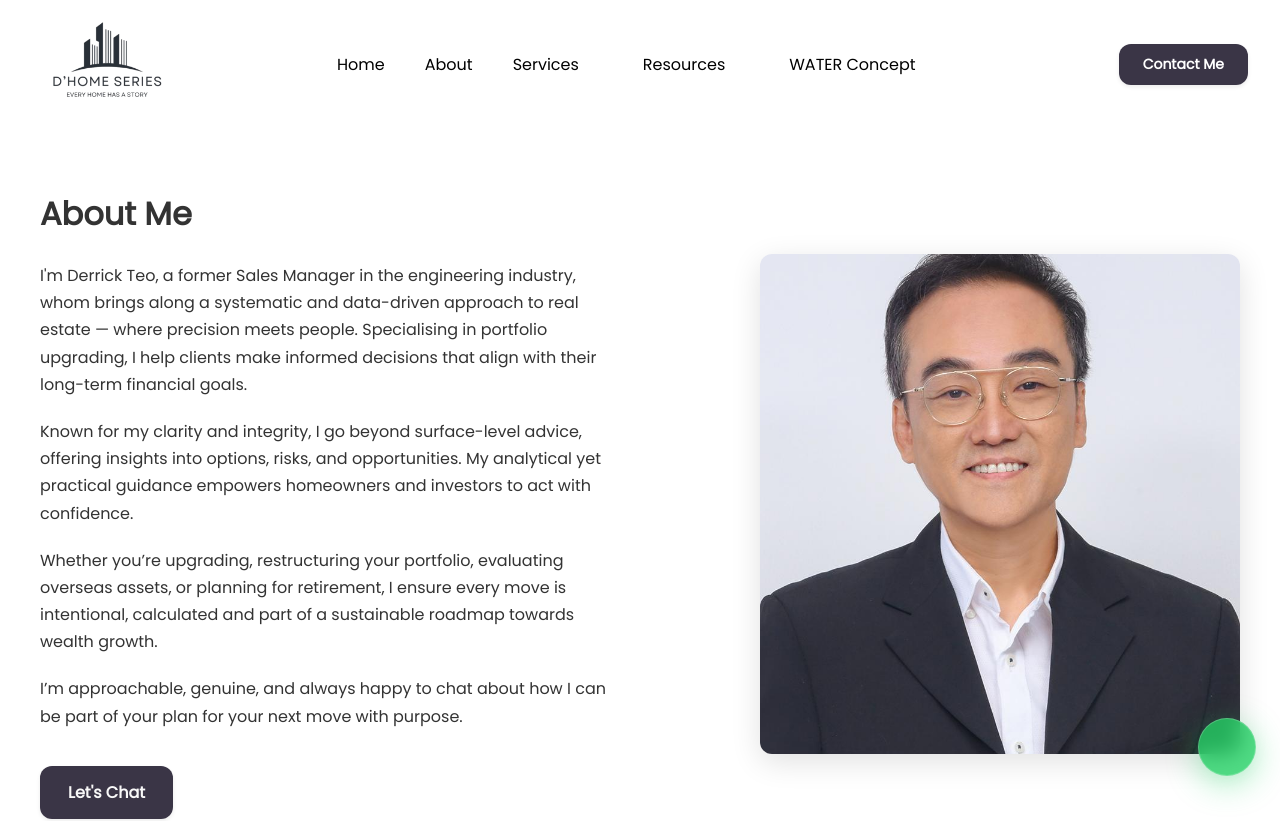
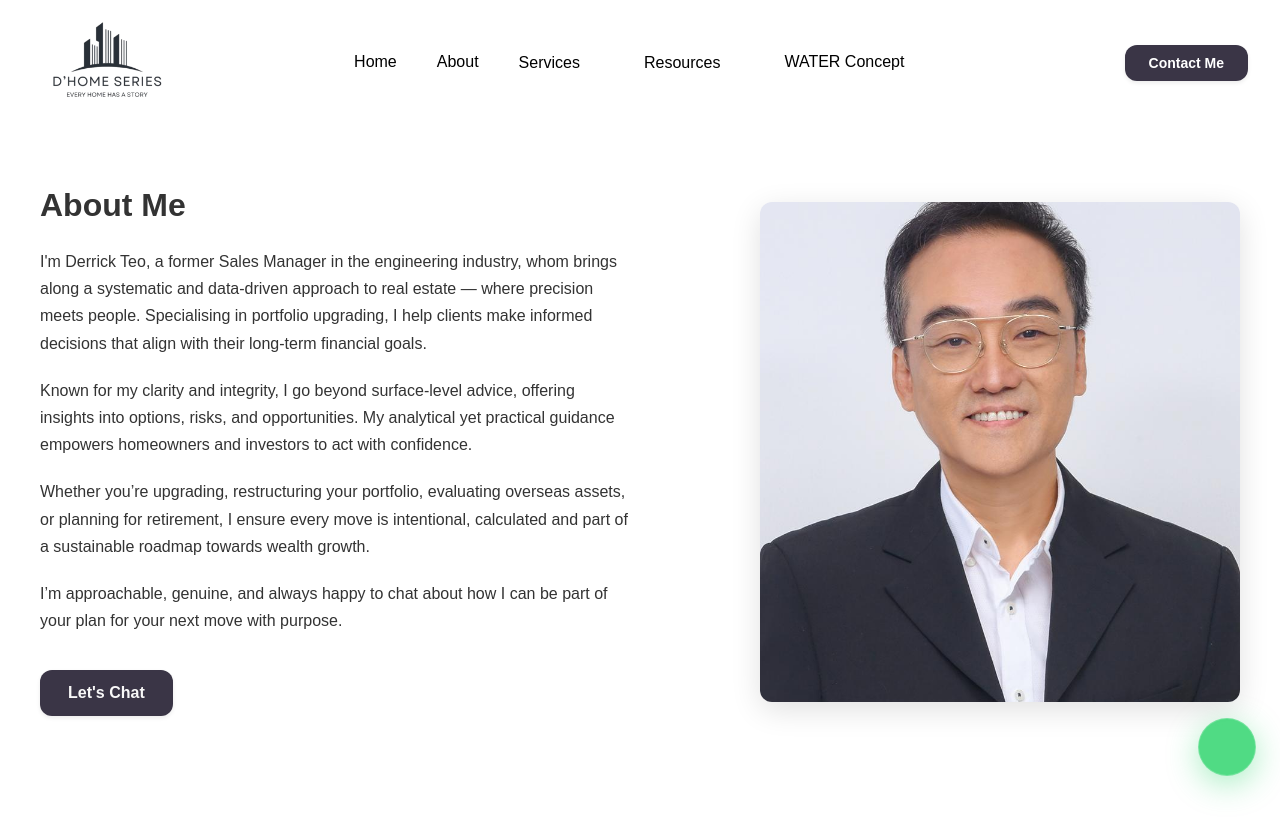
Before and after one commit to ch103-thc/derrick-properties, a SvelteKit app: page / in a window 1280 px wide. Shown: the top 821 px of the page. Built offline with nearby package versions, Linux system fonts and the light colour scheme; some icons are missing.

Commit message:
font test

```diff
--- a/package.json
+++ b/package.json
@@ -31,6 +31,7 @@
 		"vitest-browser-svelte": "^1.1.0"
 	},
 	"dependencies": {
+		"@fontsource-variable/inter": "^5.2.8",
 		"@fontsource/poppins": "^5.2.7"
 	}
 }
--- a/src/routes/+layout.svelte
+++ b/src/routes/+layout.svelte
@@ -4,6 +4,7 @@
 	import logoTransparent from '$lib/assets/logo-transparent.png';
 	import logoFooter from '$lib/assets/logo-footer.png';
 	import logoFooterTransparent from '$lib/assets/logo-footer-transparent.png';
+	import '@fontsource-variable/inter';
 	import '@fontsource/poppins';
 	import Icon from '@iconify/svelte';
 	import '../main.scss';
@@ -420,7 +421,7 @@
 	:global(body) {
 		margin: 0;
 		padding: 0;
-		font-family: 'Poppins', sans-serif;
+		font-family: 'Inter Variable', sans-serif;
 	}
 
 	/* Light Mode (Default) */
@@ -863,7 +864,7 @@
 					border-radius: 12px;
 					cursor: pointer;
 					transition: all 0.3s ease;
-					font-family: 'Poppins', sans-serif;
+					font-family: 'Inter Variable', sans-serif;
 					font-size: 1rem;
 
 					@media (hover: hover) and (pointer: fine) {
```
Also changed, not shown: 1 other file (tests, documents, lock files or other folders).
